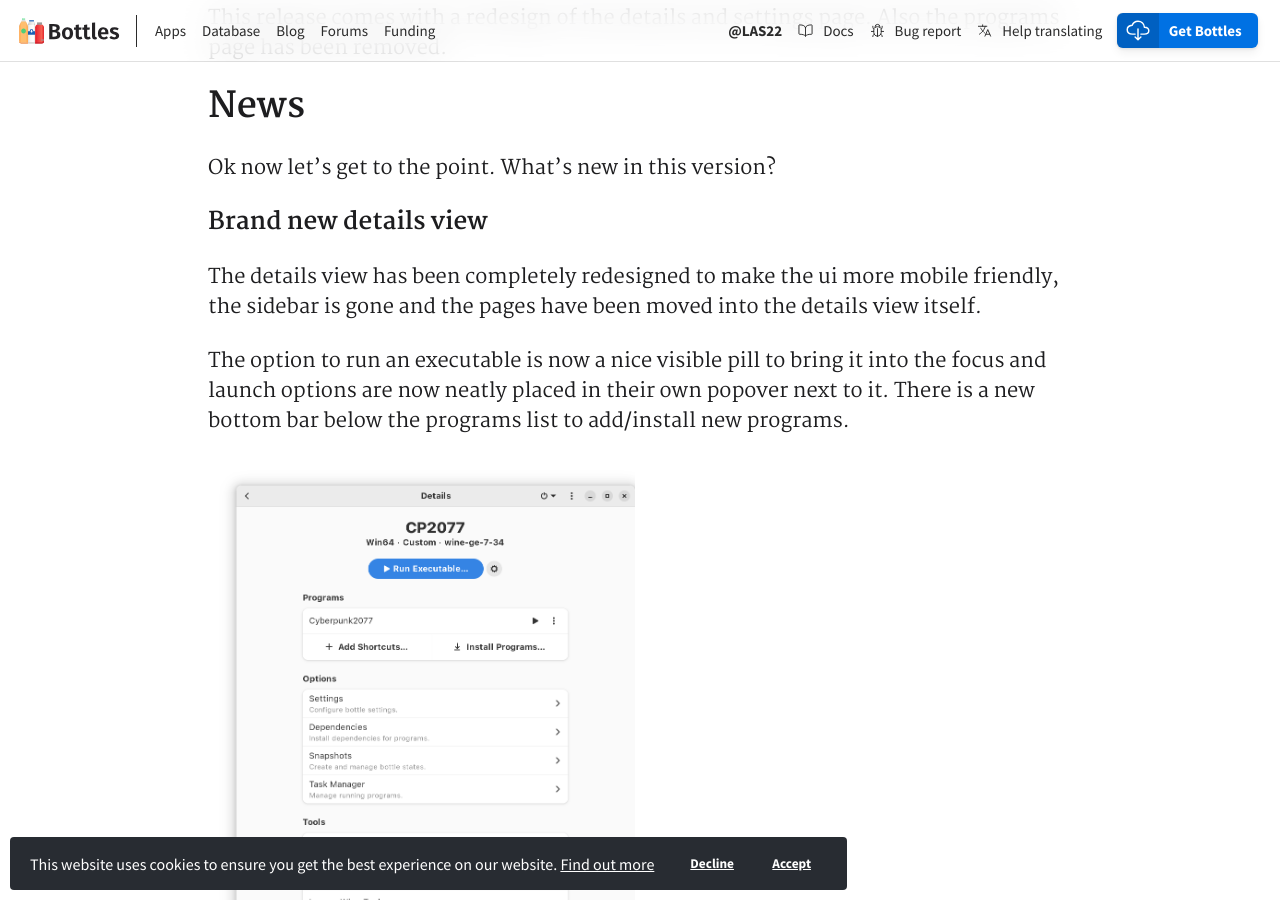
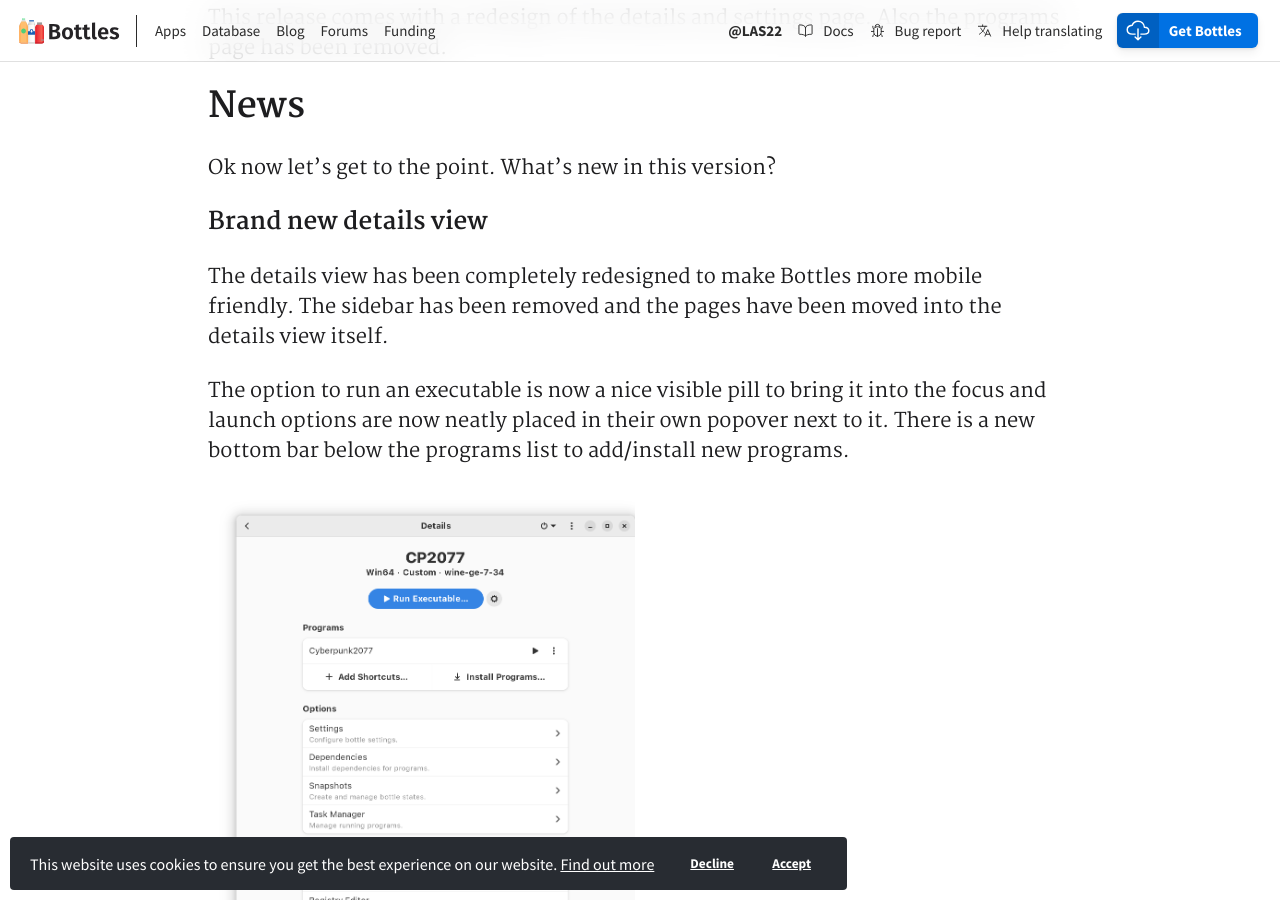
Before and after one commit to bottlesdevs/website, a Jekyll site: the page built from _posts/2022-11-14-release-2022.11.14.md, in a window 1280 px wide and 900 px high, scrolled down 690 px. Built offline with Jekyll 4.4.1, drawn with Linux system fonts in a browser that asks for light colours; nearby versions of some CDN libraries; comment, search, counter and statistics services are not loaded.

Commit message:
Use proper wording
Co-authored-by: Hari Rana <theevilskeleton@riseup.net>

```diff
--- a/_posts/2022-11-14-release-2022.11.14.md
+++ b/_posts/2022-11-14-release-2022.11.14.md
@@ -27,7 +27,7 @@
 Ok now let’s get to the point. What’s new in this version?
 
 ### Brand new details view
-The details view has been completely redesigned to make the ui more mobile friendly, the sidebar is gone and the pages have been moved into the details view itself.
+The details view has been completely redesigned to make Bottles more mobile friendly. The sidebar has been removed and the pages have been moved into the details view itself.
 
 The option to run an executable is now a nice visible pill to bring it into the focus and launch options are now neatly placed in their own popover next to it. There is a new bottom bar below the programs list to add/install new programs.
 
```
